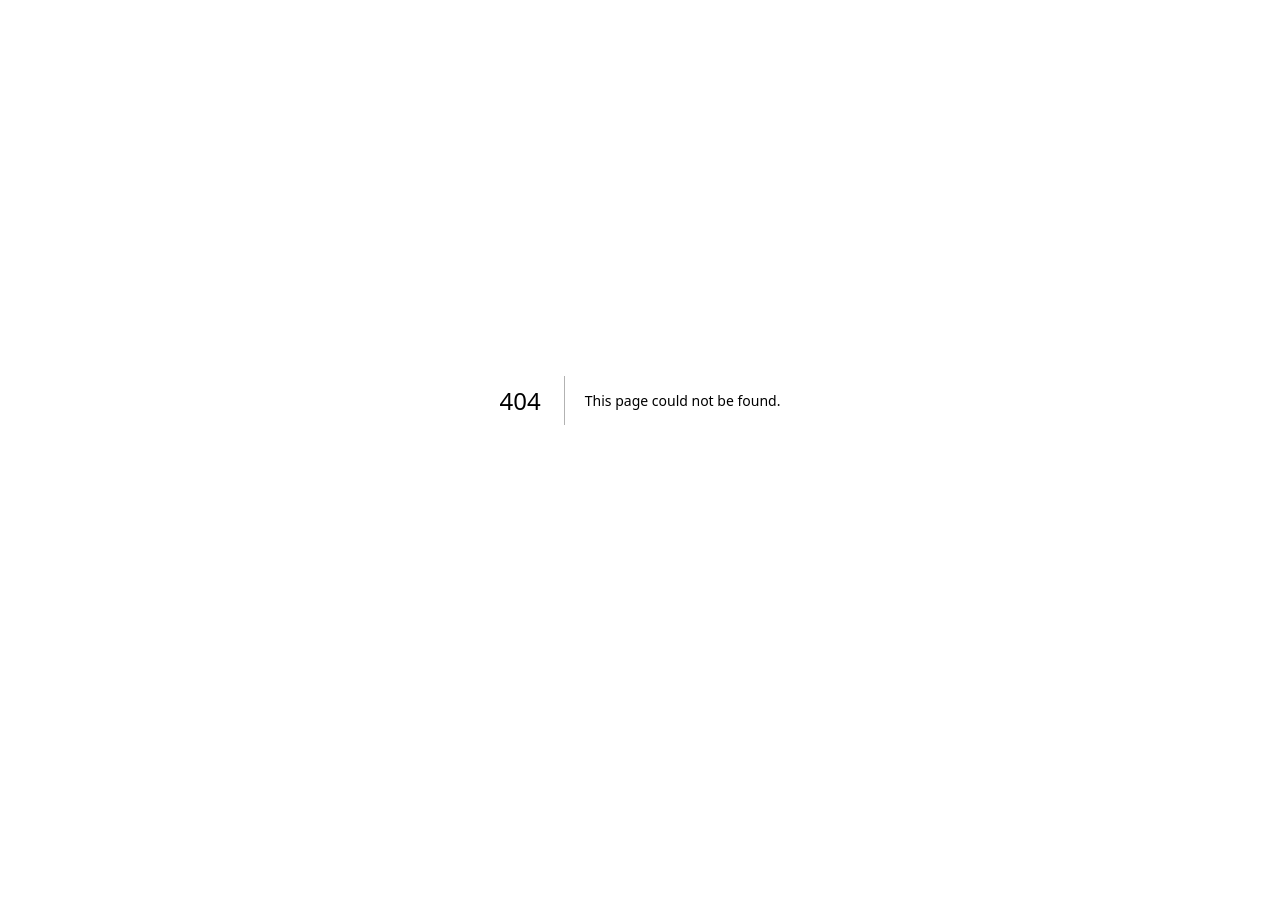
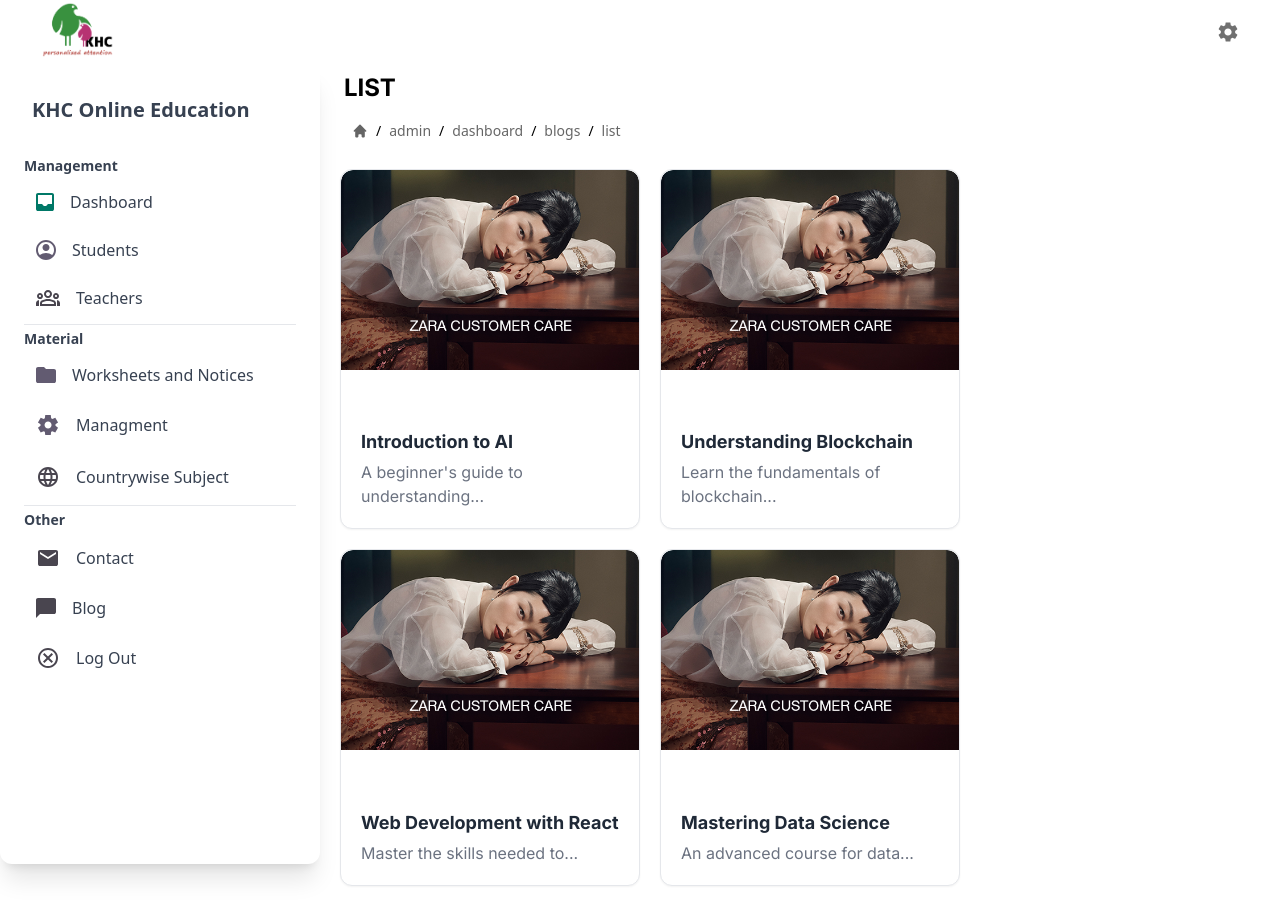
Before and after one commit to sudoarchie/frontend_khc, a Next.js app: page /admin/dashboard/blogs/list in a window 1280 px wide. Before the commit this address had no page. Shown: the top 905 px of the page. Before the commit the page ends 800 px from the top, so only its background shows below. Built offline with nearby package versions, Linux system fonts and the light colour scheme.

Commit message:
✨ New feature List blog

```diff
--- /dev/null
+++ b/app/admin/dashboard/blogs/list/page.tsx
@@ -0,0 +1,54 @@
+import { CardTwo } from "@/app/components/cardTwo";
+import img1 from "@/public/430107972_7608970299142599_2611373766157426786_n.jpg";
+
+export default function List() {
+  const data = [
+    {
+      title: "Introduction to AI",
+      url: "https://example.com/intro-to-ai",
+      image: img1,
+      description:
+        "A beginner's guide to understanding artificial intelligence and its applications.",
+    },
+    {
+      title: "Understanding Blockchain",
+      url: "https://example.com/blockchain-basics",
+      image: img1,
+      description:
+        "Learn the fundamentals of blockchain technology and how it's revolutionizing industries.",
+    },
+    {
+      title: "Web Development with React",
+      url: "https://example.com/react-web-development",
+      image: img1,
+      description:
+        "Master the skills needed to build modern web applications using React.",
+    },
+    {
+      title: "Mastering Data Science",
+      url: "https://example.com/data-science-masterclass",
+      image: img1,
+      description:
+        "An advanced course for data scientists, focusing on analysis, visualization, and machine learning.",
+    },
+    {
+      title: "Cybersecurity Essentials",
+      url: "https://example.com/cybersecurity-essentials",
+      image: img1,
+      description:
+        "Understand key cybersecurity concepts and learn how to protect digital assets.",
+    },
+  ];
+  return (
+    <div className="flex flex-wrap gap-5 m-5">
+      {data.map((info, index) => (
+        <CardTwo
+          title={info.title}
+          url={info.url}
+          image={info.image}
+          discription={info.description}
+        ></CardTwo>
+      ))}
+    </div>
+  );
+}
```
Also changed, not shown: public/430107972_7608970299142599_2611373766157426786_n.jpg (added).
